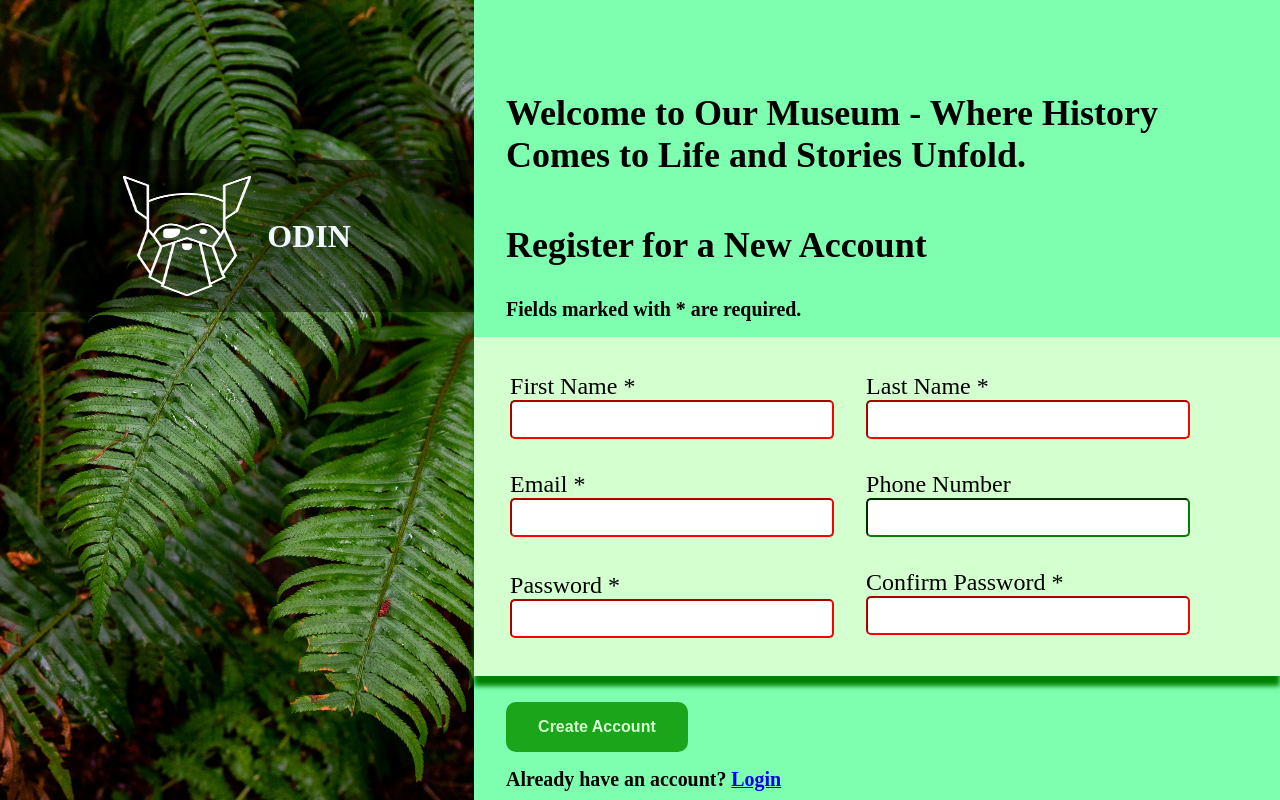
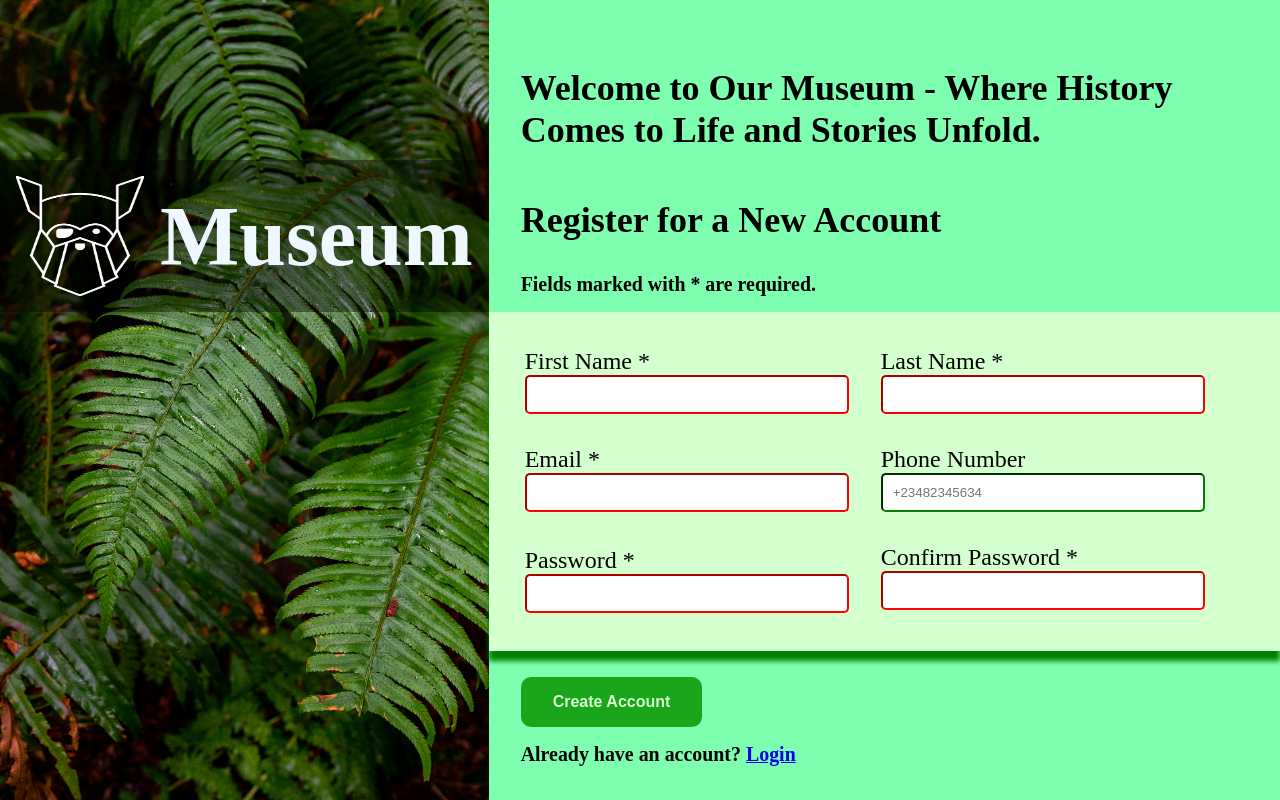
Before and after one commit to KoderKareem/sign-up-form, a plain HTML site: page index.html in a window 1280 px wide. Drawn offline with Linux system fonts and the light colour scheme; a web font is replaced by a local one.

Commit message:
A simple landing page with some css styles

```diff
--- a/index.html
+++ b/index.html
@@ -11,8 +11,8 @@
   <!-- <div id="form-container"> -->
     <div class="left">
         <div class="bg">
-            <img src="./odin-lined.png" alt="">
-            <h1>ODIN</h1>
+            <img src="./resouces/odin-lined.png" alt="">
+            <h1> Museum</h1>
         </div>
 
     </div>
@@ -38,11 +38,11 @@
             </div>
             <div class="content">
                 <label for="phoneNO">Phone Number</label>
-                <input type="tel" name="phoneNO" id="phoneNO">
+                <input type="tel" name="phoneNO" id="phoneNO" placeholder="+23482345634"  >
             </div>
             <div class="content">
                 <label for="psw">Password <span>*</span></label>
-                <input type="password" name="psw" id="psw" required>
+                <input type="password" name="psw" id="psw" pattern="(?=.*\d)(?=.*[a-z])(?=.*[A-Z]).{8,}" title="Password must contain at least one number, one uppercase letter, one lowercase letter, and be at least 8 characters long." required>
             </div>
             <div class="content confirm-psw">
                 <label for="confirm-psw">Confirm Password <span>*</span></label>
--- a/main.css
+++ b/main.css
@@ -1,6 +1,10 @@
 *{
     margin: 0;
     padding: 0;
+}
+@font-face {
+    font-family: 'Norse';
+    src: url('./Norse-Bold.otf') format('truetype');
 }
 body{
     /* width: 100vw; */
@@ -13,7 +17,7 @@ body{
 .left{
     width: 100vw;
     height: 100vh;
-    background-image: url(./halie-west-25xggax4bSA-unsplash.jpg);
+    background-image: url(./resouces/halie-west-25xggax4bSA-unsplash.jpg);
     background-size:cover;
     background-position: center;
 }
@@ -26,6 +30,7 @@ body{
     gap: 1rem;
     margin-top: 10rem;
     padding: 16px;
+    font-size: 42px;
     font-weight: bolder;
     font-family: "Norse";
 
@@ -42,7 +47,7 @@ body{
 }
 .right h2:first-child{
     padding: 32px;
-    margin-top: 60px;
+    margin-top: 35px;
     width: 700px;
     text-align: left;
 }
@@ -109,3 +114,6 @@ input:focus{
     font-size: 0.9rem;
     color: red;
 }
+#phoneNO{
+
+}
```
Also changed, not shown: resouces/Norse-Bold.otf (renamed from Norse-Bold.otf), resouces/halie-west-25xggax4bSA-unsplash.jpg (renamed from halie-west-25xggax4bSA-unsplash.jpg), resouces/odin-lined.png (renamed from odin-lined.png), 10 other files.
